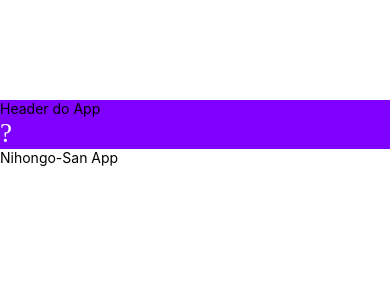
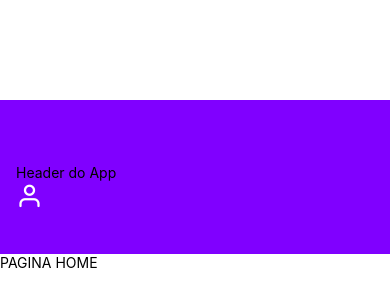
Before and after one commit to deborafsm/nihongo-san, a React Native app in the folder nihongo-san_app/: screen / in a window 390 px wide. Shown: the top 306 px of the page. Built offline with nearby package versions, Linux system fonts and the light colour scheme.

Commit message:
update: style

```diff
--- a/nihongo-san_app/App.js
+++ b/nihongo-san_app/App.js
@@ -4,8 +4,8 @@ import Header from "./src/components/header";
 function App() {
   return (
     <View style={{ marginTop: 100 }}>
-      <Header/>
-      <Text style={styles.container}>Nihongo-San App</Text>
+      <Header />
+      <Text>PAGINA HOME</Text>
     </View>
   );
 }
--- a/nihongo-san_app/src/components/header/index.js
+++ b/nihongo-san_app/src/components/header/index.js
@@ -7,13 +7,17 @@ import {
   TouchableOpacity,
 } from "react-native";
 import { Feather } from "@expo/vector-icons";
+
+const statusBarHeight = StatusBar.currentHeight
+  ? StatusBar.currentHeight + 22
+  : 64;
 export default function Header() {
   return (
     <View style={styles.container}>
       <View style={styles.content}>
         <Text style={styles.username}>Header do App</Text>
         <TouchableOpacity activeOpacity={0.9} style={styles.buttonUser}>
-          <Feather name="use" size={27} color="#fff" />
+          <Feather name="user" size={27} color="#fff" />
         </TouchableOpacity>
       </View>
     </View>
@@ -23,6 +27,10 @@ export default function Header() {
 const styles = StyleSheet.create({
   container: {
     backgroundColor: "#8000ff",
-    flexDirection: 'row'
+    flexDirection: "row",
+    paddingTop: statusBarHeight,
+    paddingStart: 16,
+    paddingEnd:16,
+    paddingBottom:44
   },
 });
```
